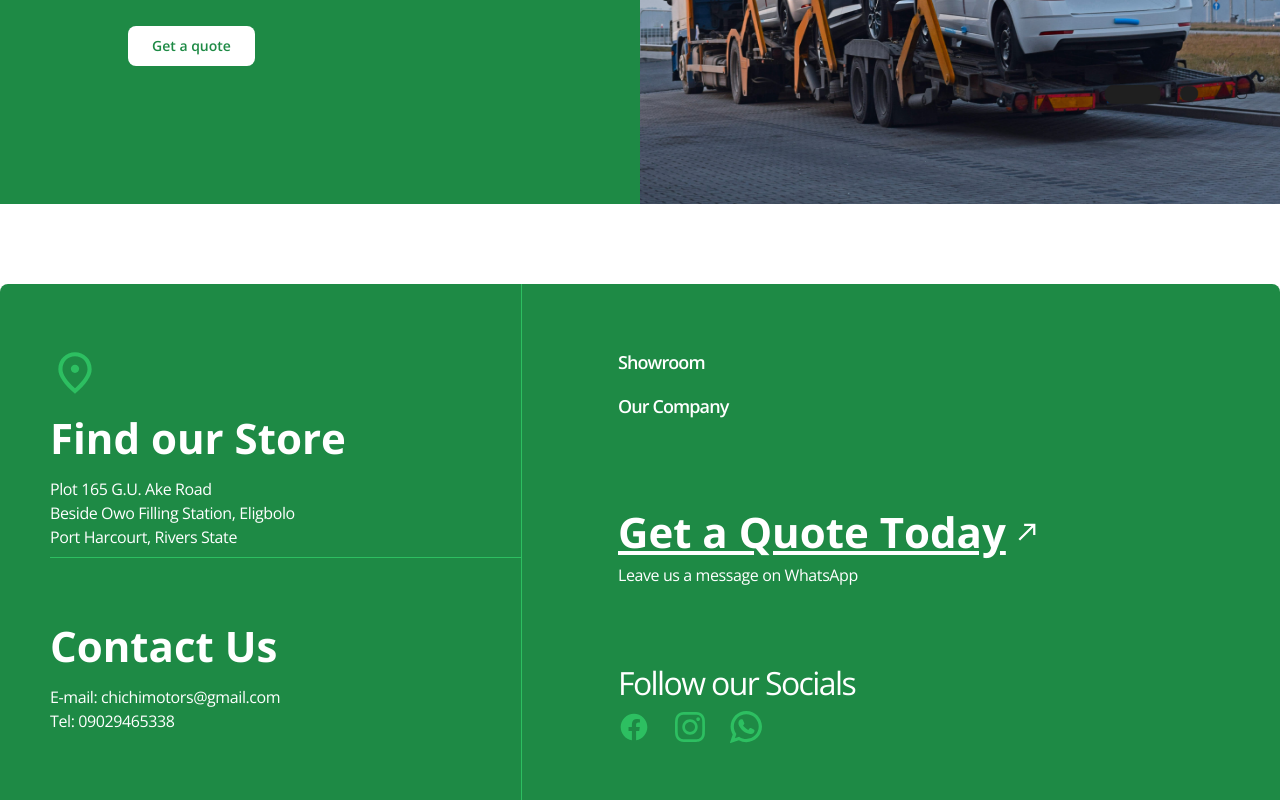
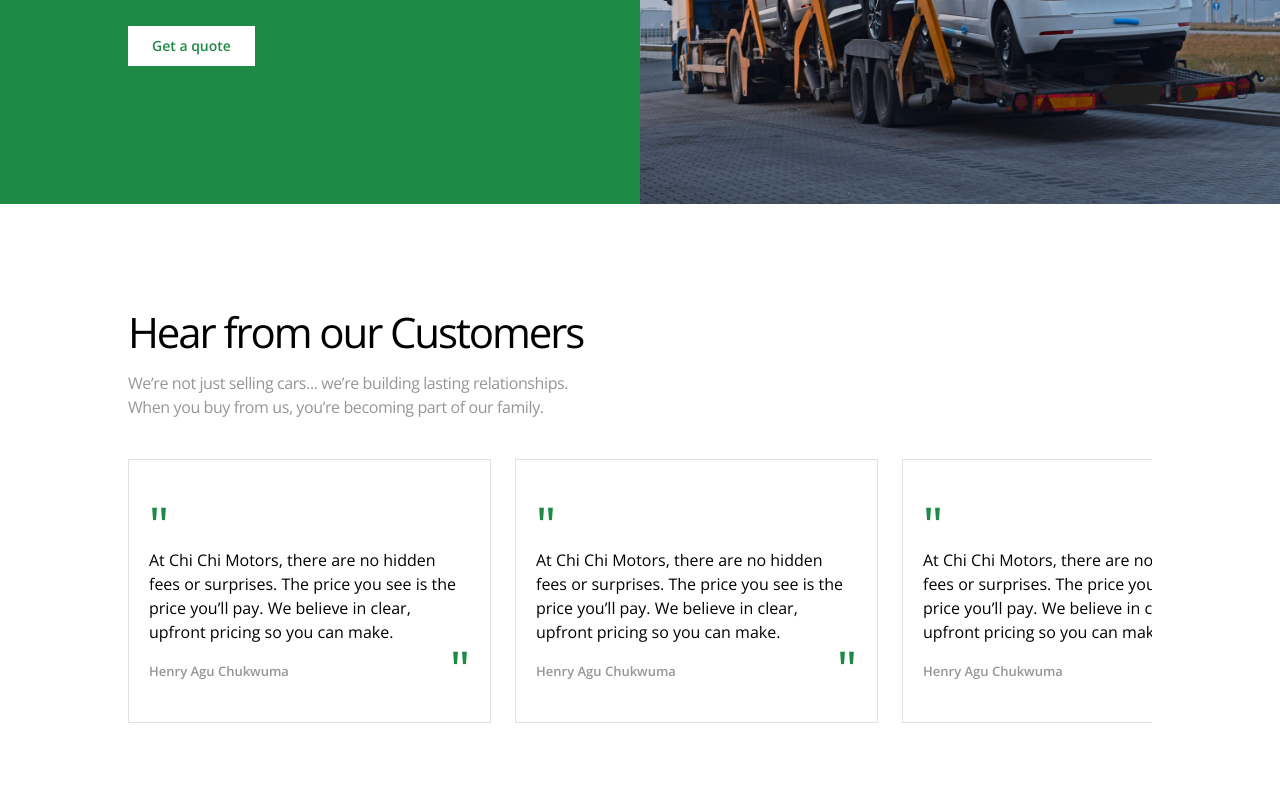
Before and after one commit to HenryAgu/Chichi-Motors, a Next.js app: page / in a window 1280 px wide. Shown: the part 2020-2820 px from the top of the page. Built offline with nearby package versions, Linux system fonts and the light colour scheme.

Commit message:
feat: landpage

```diff
--- a/src/app/globals.css
+++ b/src/app/globals.css
@@ -2,78 +2,7 @@
 @tailwind components;
 @tailwind utilities;
 
-/* for some weird reason this fixed the select issue please dont remove */
-body {
-  @apply !min-w-full;
+
+.testimony-container::-webkit-scrollbar {
+  display: none;
 }
-
-html {
-  overflow-y: scroll;
-}
-
-@layer base {
-  :root {
-    --background: 0 0% 100%;
-    --foreground: 0 0% 3.9%;
-    --card: 0 0% 100%;
-    --card-foreground: 0 0% 3.9%;
-    --popover: 0 0% 100%;
-    --popover-foreground: 0 0% 3.9%;
-    --primary: 0 0% 9%;
-    --primary-foreground: 0 0% 98%;
-    --secondary: 0 0% 96.1%;
-    --secondary-foreground: 0 0% 9%;
-    --muted: 0 0% 96.1%;
-    --muted-foreground: 0 0% 45.1%;
-    --accent: 0 0% 96.1%;
-    --accent-foreground: 0 0% 9%;
-    --destructive: 0 84.2% 60.2%;
-    --destructive-foreground: 0 0% 98%;
-    --border: 0 0% 89.8%;
-    --input: 0 0% 89.8%;
-    --ring: 0 0% 3.9%;
-    --chart-1: 12 76% 61%;
-    --chart-2: 173 58% 39%;
-    --chart-3: 197 37% 24%;
-    --chart-4: 43 74% 66%;
-    --chart-5: 27 87% 67%;
-    --radius: 0.5rem;
-  }
-
-  .dark {
-    --background: 0 0% 3.9%;
-    --foreground: 0 0% 98%;
-    --card: 0 0% 3.9%;
-    --card-foreground: 0 0% 98%;
-    --popover: 0 0% 3.9%;
-    --popover-foreground: 0 0% 98%;
-    --primary: 0 0% 98%;
-    --primary-foreground: 0 0% 9%;
-    --secondary: 0 0% 14.9%;
-    --secondary-foreground: 0 0% 98%;
-    --muted: 0 0% 14.9%;
-    --muted-foreground: 0 0% 63.9%;
-    --accent: 0 0% 14.9%;
-    --accent-foreground: 0 0% 98%;
-    --destructive: 0 62.8% 30.6%;
-    --destructive-foreground: 0 0% 98%;
-    --border: 0 0% 14.9%;
-    --input: 0 0% 14.9%;
-    --ring: 0 0% 83.1%;
-    --chart-1: 220 70% 50%;
-    --chart-2: 160 60% 45%;
-    --chart-3: 30 80% 55%;
-    --chart-4: 280 65% 60%;
-    --chart-5: 340 75% 55%;
-  }
-}
-
-@layer base {
-  * {
-    @apply border-border;
-  }
-
-  body {
-    @apply bg-background text-foreground;
-  }
-}
--- a/src/app/page.tsx
+++ b/src/app/page.tsx
@@ -1,4 +1,5 @@
 import GetQuote from "@/components/shared/GetQuote";
+import Testimonial from "@/components/Testimonial";
 import TopSeller from "@/components/TopSeller";
 import Image from "next/image";
 import Link from "next/link";
@@ -131,6 +132,8 @@ const Home = () => {
       </section>
       {/* Get Quote */}
       <GetQuote/>
+      {/* Testimonial */}
+      <Testimonial/>
     </main>
   );
 };
--- /dev/null
+++ b/src/components/Testimonial.tsx
@@ -0,0 +1,67 @@
+import React from "react";
+
+interface Testimonials {
+  content: string;
+  author: string;
+}
+
+const testimonial: Testimonials[] = [
+  {
+    content:
+      "At Chi Chi Motors, there are no hidden fees or surprises. The price you see is the price you’ll pay. We believe in clear, upfront pricing so you can make.",
+    author: "Henry Agu Chukwuma",
+  },
+  {
+    content:
+      "At Chi Chi Motors, there are no hidden fees or surprises. The price you see is the price you’ll pay. We believe in clear, upfront pricing so you can make.",
+    author: "Henry Agu Chukwuma",
+  },
+  {
+    content:
+      "At Chi Chi Motors, there are no hidden fees or surprises. The price you see is the price you’ll pay. We believe in clear, upfront pricing so you can make.",
+    author: "Henry Agu Chukwuma",
+  },
+  {
+    content:
+      "At Chi Chi Motors, there are no hidden fees or surprises. The price you see is the price you’ll pay. We believe in clear, upfront pricing so you can make.",
+    author: "Henry Agu Chukwuma",
+  },
+];
+
+const Testimonial = () => {
+  return (
+    <section className="mx-32 my-24 mb-48">
+      <div className="flex flex-col gap-y-2">
+        <h5 className="text-[42px] font-normal tracking-tighter text-black">
+          Hear from our Customers
+        </h5>
+        <p className="text-[#969696] text-base font-normal tracking-tight max-w-[480px]">
+          We’re not just selling cars... we’re building lasting relationships.
+          When you buy from us, you’re becoming part of our family.
+        </p>
+      </div>
+      <div className="overflow-x-auto testimony-container w-full flex gap-x-6 mt-10" >
+        {testimonial.map((item) => (
+          <div className="border border-[#E1E1E1] flex flex-col shrink-0 px-5 py-10 rounded-lg">
+            <span className="text-5xl text-brand-green-100 font-medium pb-[-50px]">
+              "
+            </span>
+            <p className="max-w-[321px] text-black text-base font-normal">
+              At Chi Chi Motors, there are no hidden fees or surprises. The
+              price you see is the price you’ll pay. We believe in clear,
+              upfront pricing so you can make.
+            </p>
+            <span className="text-5xl text-brand-green-100 font-medium flex justify-end">
+              "
+            </span>
+            <span className=" text-[#969696] font-semibold text-[13px] mt-[-30px]">
+              Henry Agu Chukwuma
+            </span>
+          </div>
+        ))}
+      </div>
+    </section>
+  );
+};
+
+export default Testimonial;
```
